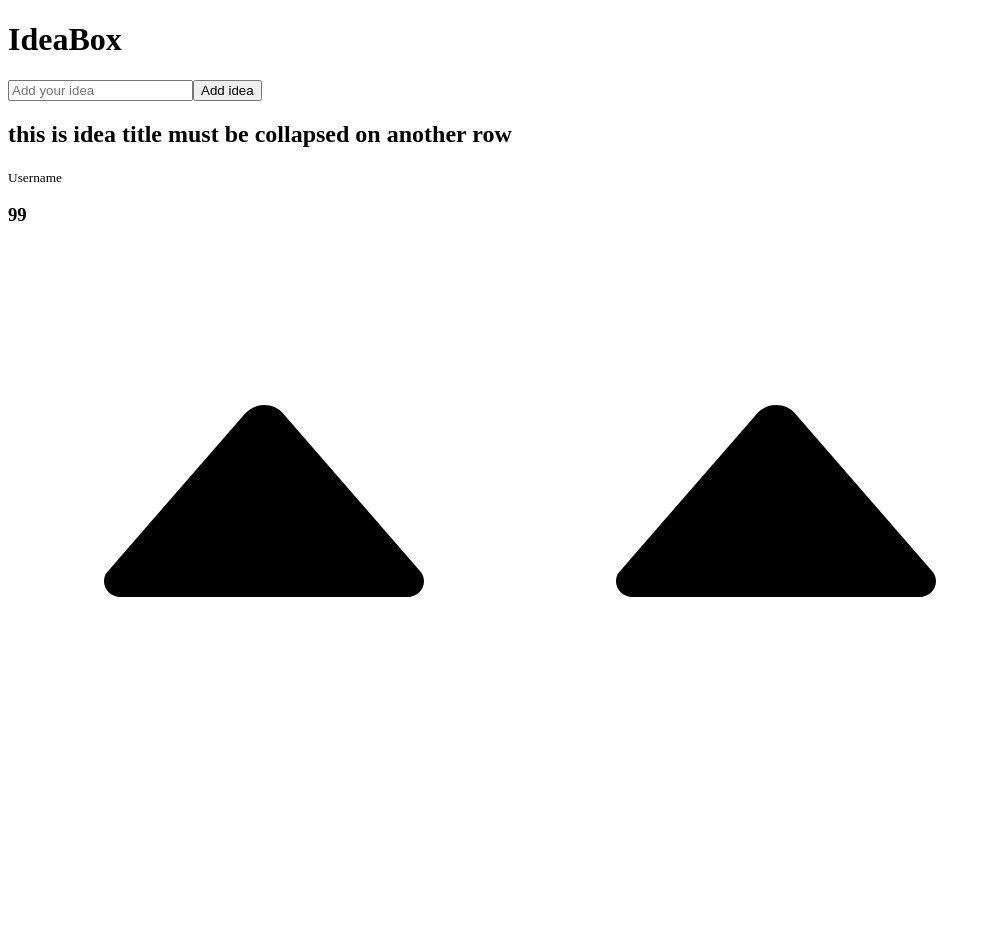
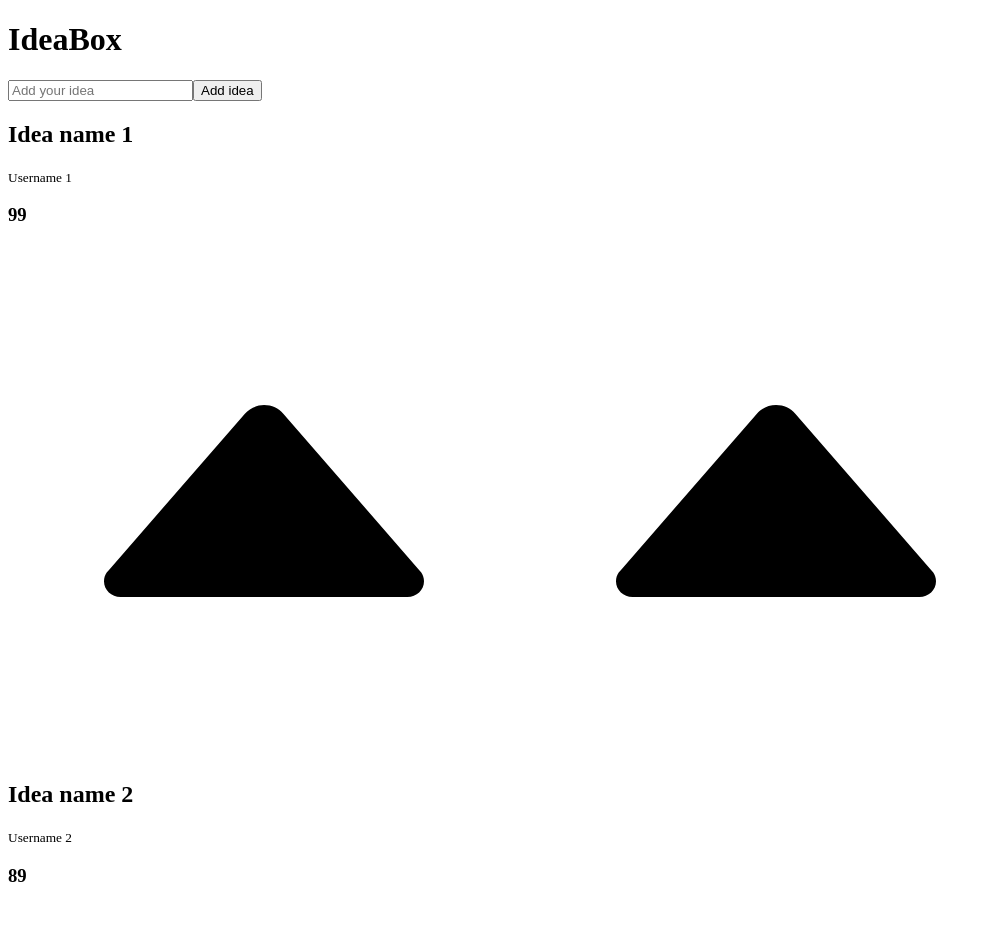
Before and after one commit to bahlum-code/idea-box, a Vue app: page / in a window 1280 px wide. Shown: the top 952 px of the page, without its empty margins (0-991 px from the left). Before the commit the page ends 800 px from the top, so only its background shows below. Built offline with nearby package versions, Linux system fonts and the light colour scheme.

Commit message:
GP, first component

```diff
--- a/src/App.vue
+++ b/src/App.vue
@@ -20,49 +20,28 @@
         </form>
       </section>
       <!-- /.Add Idea -->
-      <article class="p-4 rounded-lg bg-gray-300 sm:flex sm:items-center">
-        <!-- Info -->
-        <section class="text-center sm:flex-1 sm:text-left">
-          <h2 class="text-xl sm:leading-6 sm:text-2xl">
-            this is idea title must be collapsed on another row
-          </h2>
-          <small>Username</small>
-        </section>
-        <!-- /.Info -->
-        <!-- Vote -->
-        <section
-          class="
-            pt-3
-            border-t-2
-            mt-6
-            border-black
-            sm:pt-0
-            sm:pl-3
-            sm:border-t-0
-            sm:border-l-2
-            sm:mt-0
-            sm:flex
-            sm:items-center
-          "
-        >
-          <h3 class="text-3xl font-bold text-center">99</h3>
-          <nav class="flex justify-center sm:block">
-            <img
-              class="w-10 cursor-pointer"
-              src="@/assets/images/arrow.svg"
-              alt="Vote Up"
-            />
-            <img
-              class="w-10 cursor-pointer transform rotate-180"
-              src="@/assets/images/arrow.svg"
-              alt="Vote down"
-            />
-          </nav>
-        </section>
-        <!-- /.Vote -->
-      </article>
+      <AppIdea v-for="(idea, $index) in ideas" :key="$index" :idea="idea" />
     </div>
     <!-- /.Main box -->
   </div>
   <!-- /.Main container -->
 </template>
+
+<script>
+import AppIdea from "@/components/AppIdea";
+import seed from "./seed.json";
+import { ref } from "vue";
+
+export default {
+  components: {
+    AppIdea,
+  },
+  setup() {
+    const ideas = ref(seed.ideas);
+
+    return {
+      ideas,
+    };
+  },
+};
+</script>
--- /dev/null
+++ b/src/components/AppIdea/index.vue
@@ -0,0 +1,53 @@
+<template>
+  <article class="p-3 mb-4 rounded-lg bg-gray-300 sm:flex sm:items-center">
+    <!-- Info -->
+    <section class="text-center sm:flex-1 sm:text-left">
+      <h2 class="text-xl sm:leading-6 sm:text-2xl">
+        {{ idea.name }}
+      </h2>
+      <small>{{ idea.userName }}</small>
+    </section>
+    <!-- /.Info -->
+    <!-- Vote -->
+    <section
+      class="
+        pt-3
+        border-t-2
+        mt-6
+        border-black
+        sm:pt-0
+        sm:pl-3
+        sm:border-t-0
+        sm:border-l-2
+        sm:mt-0
+        sm:flex
+        sm:items-center
+      "
+    >
+      <h3 class="text-3xl font-bold text-center">{{ idea.votes }}</h3>
+      <nav class="flex justify-center sm:block">
+        <img
+          class="w-10 cursor-pointer"
+          src="@/assets/images/arrow.svg"
+          alt="Vote Up"
+        />
+        <img
+          class="w-10 cursor-pointer transform rotate-180"
+          src="@/assets/images/arrow.svg"
+          alt="Vote down"
+        />
+      </nav>
+    </section>
+    <!-- /.Vote -->
+  </article>
+</template>
+
+<script>
+export default {
+  props: {
+    idea: {
+      type: Object,
+    },
+  },
+};
+</script>
--- /dev/null
+++ b/src/seed.json
@@ -0,0 +1,29 @@
+{
+    "ideas": [
+        {
+            "name": "Idea name 1",
+            "userName": "Username 1",
+            "votes": 99
+        },
+        {
+            "name": "Idea name 2",
+            "userName": "Username 2",
+            "votes": 89
+        },
+        {
+            "name": "Idea name 3",
+            "userName": "Username 3",
+            "votes": 79
+        },
+        {
+            "name": "Idea name 4",
+            "userName": "Username 4",
+            "votes": 69
+        },
+        {
+            "name": "Idea name 5",
+            "userName": "Username 5",
+            "votes": 59
+        }
+    ]
+}
```
